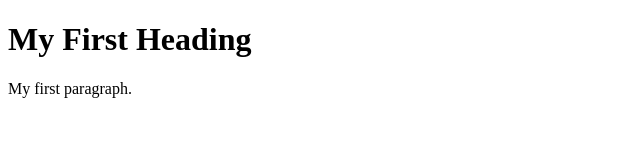
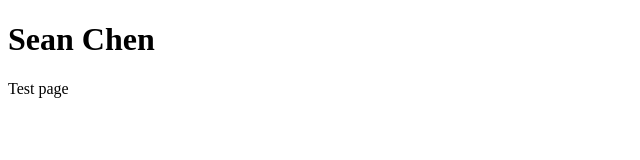
Before and after one commit to seanchenoec/seanchenoec.github.io, a plain HTML site: page index.html in a window 1280 px wide. Shown: the whole page, without its empty margins (0-640 px from the left). Drawn offline with Linux system fonts and the light colour scheme.

Commit message:
Update index.html

```diff
--- a/index.html
+++ b/index.html
@@ -2,8 +2,8 @@
 <html>
 <body>
 
-<h1>My First Heading</h1>
-<p>My first paragraph.</p>
+<h1>Sean Chen</h1>
+<p>Test page</p>
 
 </body>
 </html>
```
